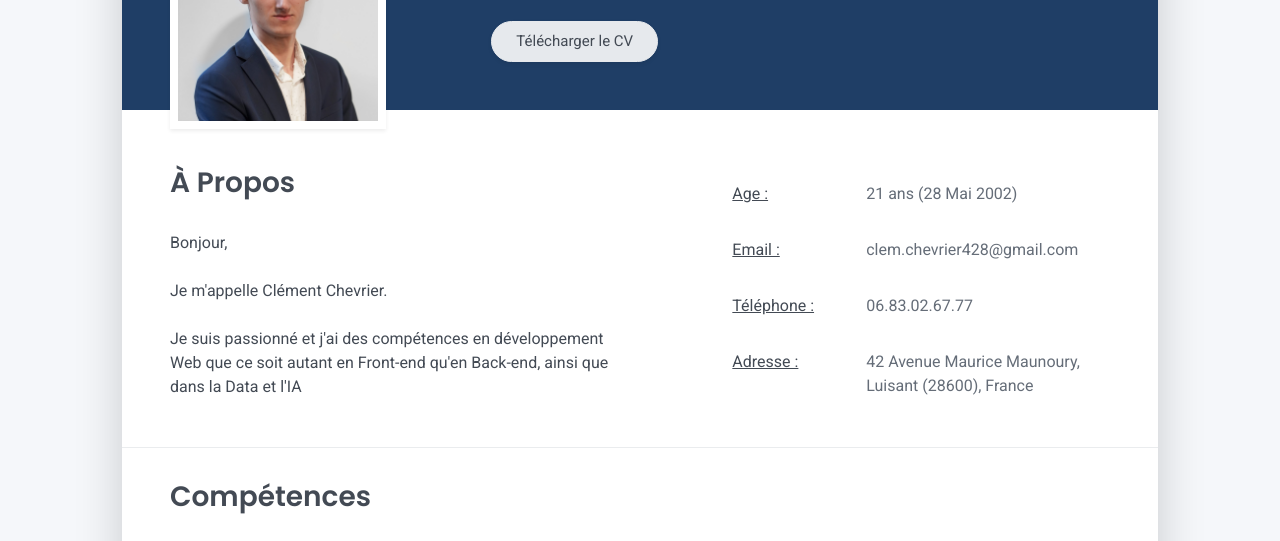
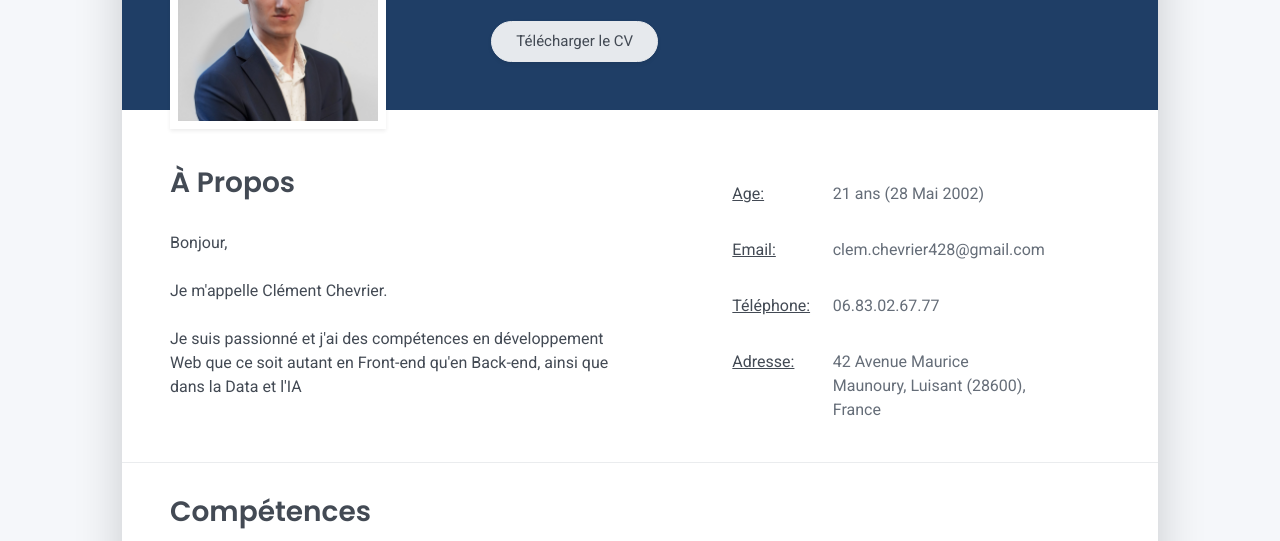
Before and after one commit to RedOren28/CV, a plain HTML site: page index.html in a window 1280 px wide. Shown: the part 259-800 px from the top of the page. Drawn offline with Linux system fonts and the light colour scheme.

Commit message:
Update index.html

```diff
--- a/index.html
+++ b/index.html
@@ -68,28 +68,28 @@
       </div>
       <div class="col-md-5 offset-md-1">
         <div class="row mt-2">
-          <div class="col-sm-4">
-            <div class="pb-1"><u>Age :</u></div>
+          <div class="col-sm-3">
+            <div class="pb-1"><u>Age:</u></div>
           </div>
-          <div class="col-sm-8">
+          <div class="col-sm-7">
             <div class="pb-1 text-secondary">21 ans (28 Mai 2002)</div>
           </div>
-          <div class="col-sm-4">
-            <div class="pb-1"><br/><u>Email :</u></div>
+          <div class="col-sm-3">
+            <div class="pb-1"><br/><u>Email:</u></div>
           </div>
-          <div class="col-sm-8">
+          <div class="col-sm-7">
             <div class="pb-1 text-secondary"><br/>clem.chevrier428@gmail.com</div>
           </div>
-          <div class="col-sm-4">
-            <div class="pb-1"><br/><u>Téléphone :</u></div>
+          <div class="col-sm-3">
+            <div class="pb-1"><br/><u>Téléphone:</u></div>
           </div>
-          <div class="col-sm-8">
+          <div class="col-sm-7">
             <div class="pb-1 text-secondary"><br/>06.83.02.67.77</div>
           </div>
-          <div class="col-sm-4">
-            <div class="pb-1"><br/><u>Adresse :</u></div>
+          <div class="col-sm-3">
+            <div class="pb-1"><br/><u>Adresse:</u></div>
           </div>
-          <div class="col-sm-8">
+          <div class="col-sm-7">
             <div class="pb-1 text-secondary"><br/>42 Avenue Maurice Maunoury, Luisant (28600), France</div>
           </div>
         </div>
@@ -144,7 +144,7 @@
       </div>
       <div class="timeline-card timeline-card-primary card shadow-sm">
         <div class="card-body">
-          <div class="h5 mb-1">Data Engineer<span class="text-muted h6">au sein de l'entreprise EvoFlux à Chartres</span></div>
+          <div class="h5 mb-1">Data Engineer <span class="text-muted h6">au sein de l'entreprise EvoFlux à Chartres</span></div>
             <div class="text-muted text-small mb-2">Septembre 2022 - Aujourd'hui</div>
           <div>Alternant Bachelor DevOps spécialité développement et BAC +3/4 Concepteur / Développeur d'application</div>
         </div>
```
